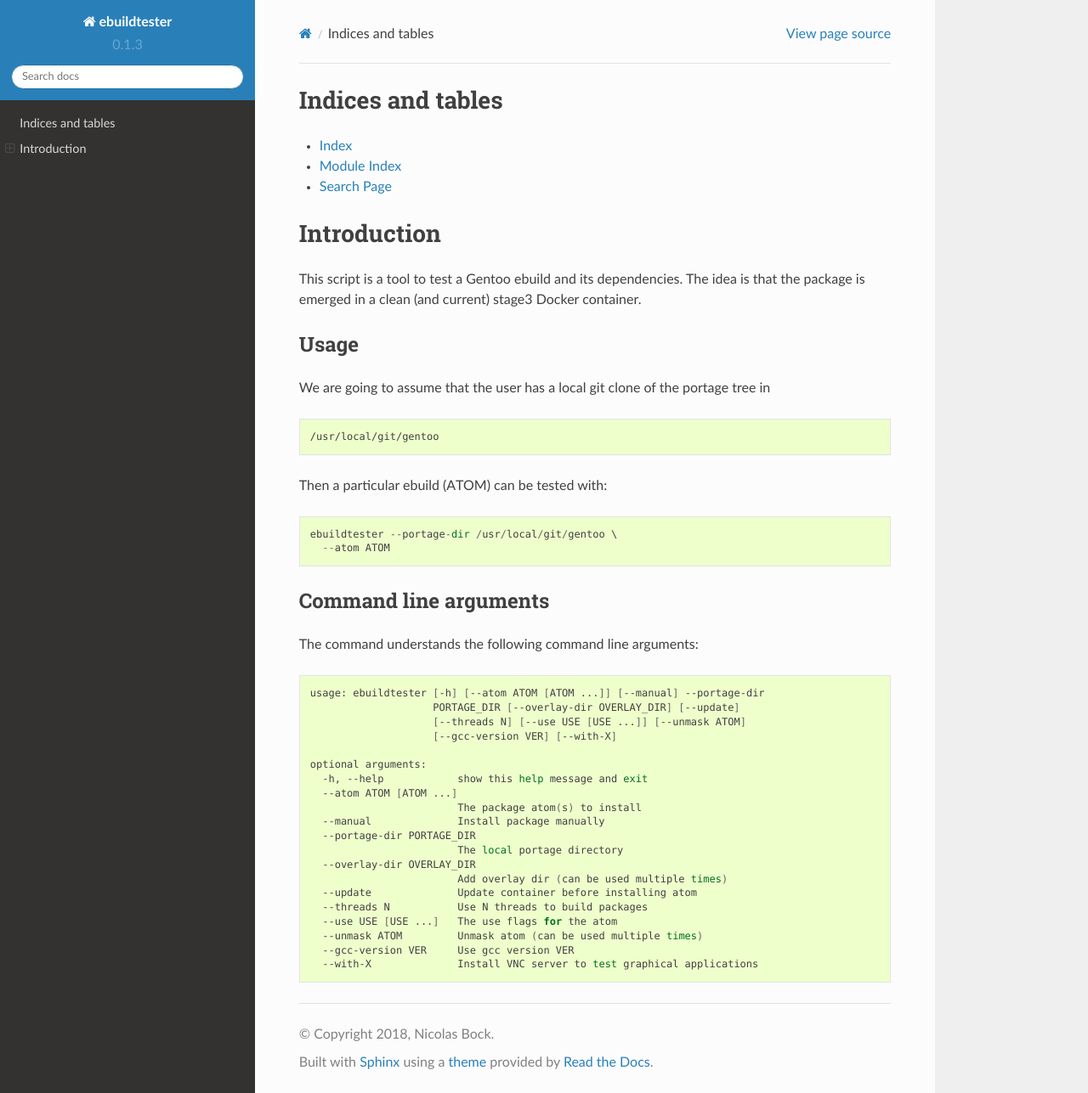
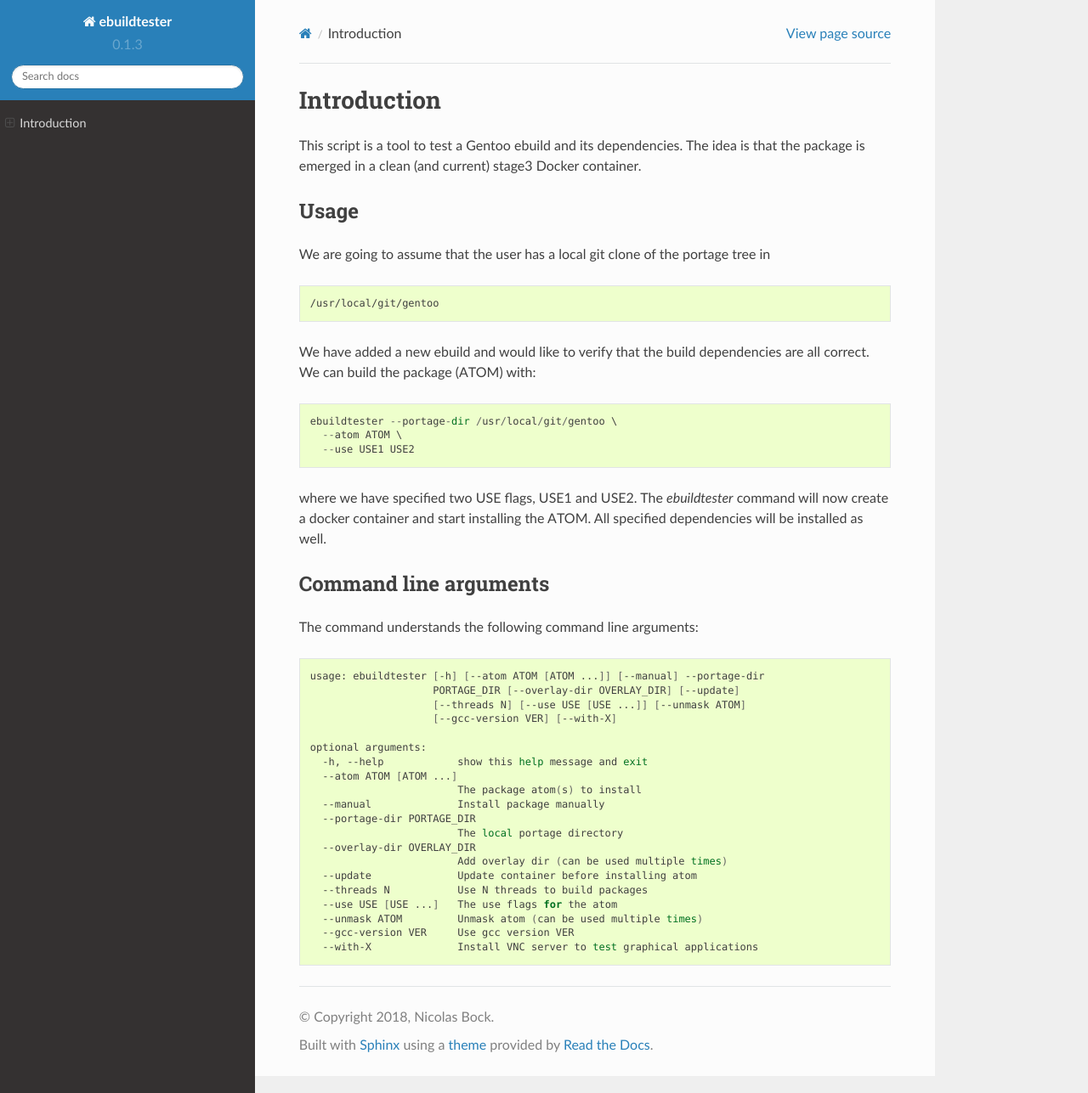
Before and after one commit to nicolasbock/ebuildtester, a Sphinx documentation site: the page built from docs/index.rst, in a window 1280 px wide and 1287 px high. Shown: the whole window at 85% size. Built offline with Sphinx 7.4.7 and the Read the Docs theme 2.0.0, drawn with Linux system fonts in a browser that asks for light colours.

Commit message:
More documentation

```diff
--- a/docs/index.rst
+++ b/docs/index.rst
@@ -1,15 +1,6 @@
 .. toctree::
    :maxdepth: 2
    :caption: Contents:
-
-
-
-Indices and tables
-==================
-
-* :ref:`genindex`
-* :ref:`modindex`
-* :ref:`search`
 
 
 Introduction
@@ -29,12 +20,19 @@
 
    /usr/local/git/gentoo
 
-Then a particular ebuild (ATOM) can be tested with:
+We have added a new ebuild and would like to verify that the build
+dependencies are all correct. We can build the package (ATOM) with:
 
 .. code-block:: python
 
    ebuildtester --portage-dir /usr/local/git/gentoo \
-     --atom ATOM
+     --atom ATOM \
+     --use USE1 USE2
+
+where we have specified two USE flags, USE1 and USE2. The
+`ebuildtester` command will now create a docker container and start
+installing the ATOM. All specified dependencies will be installed as
+well.
 
 
 Command line arguments
```
